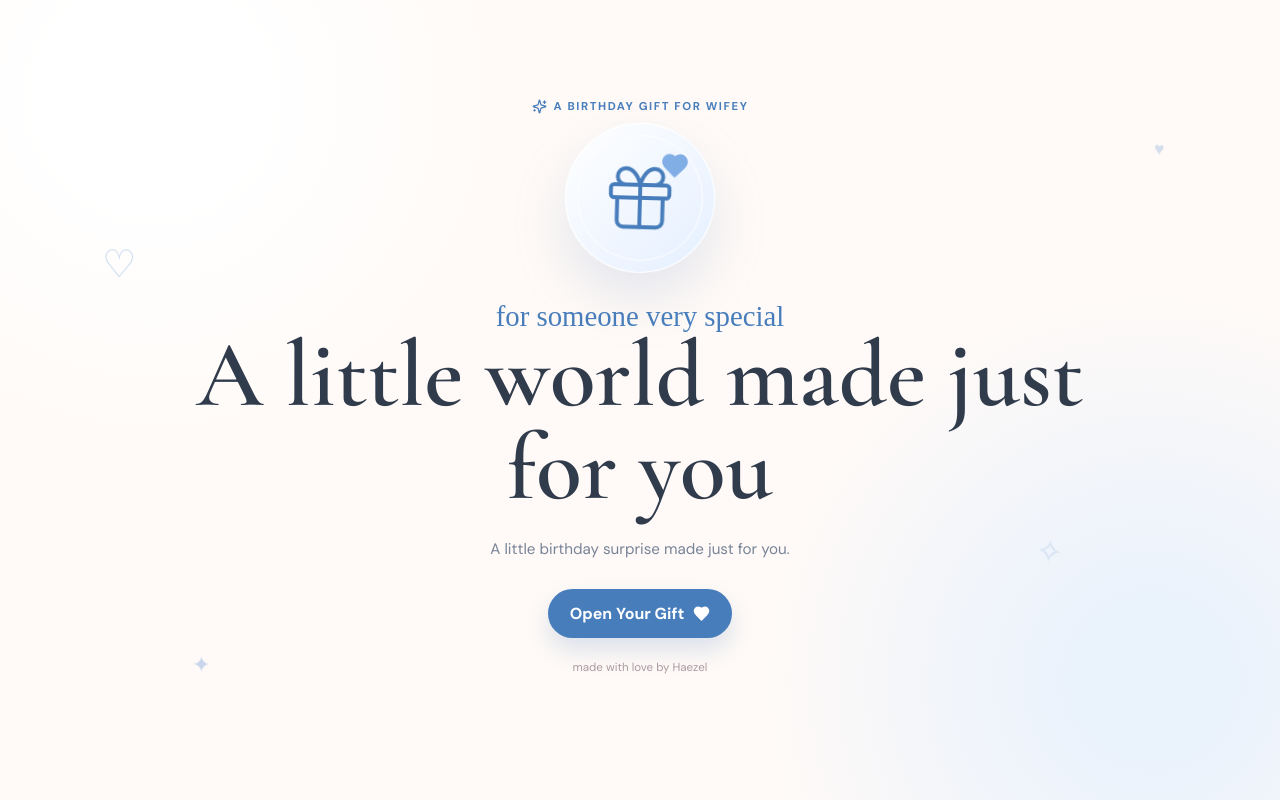
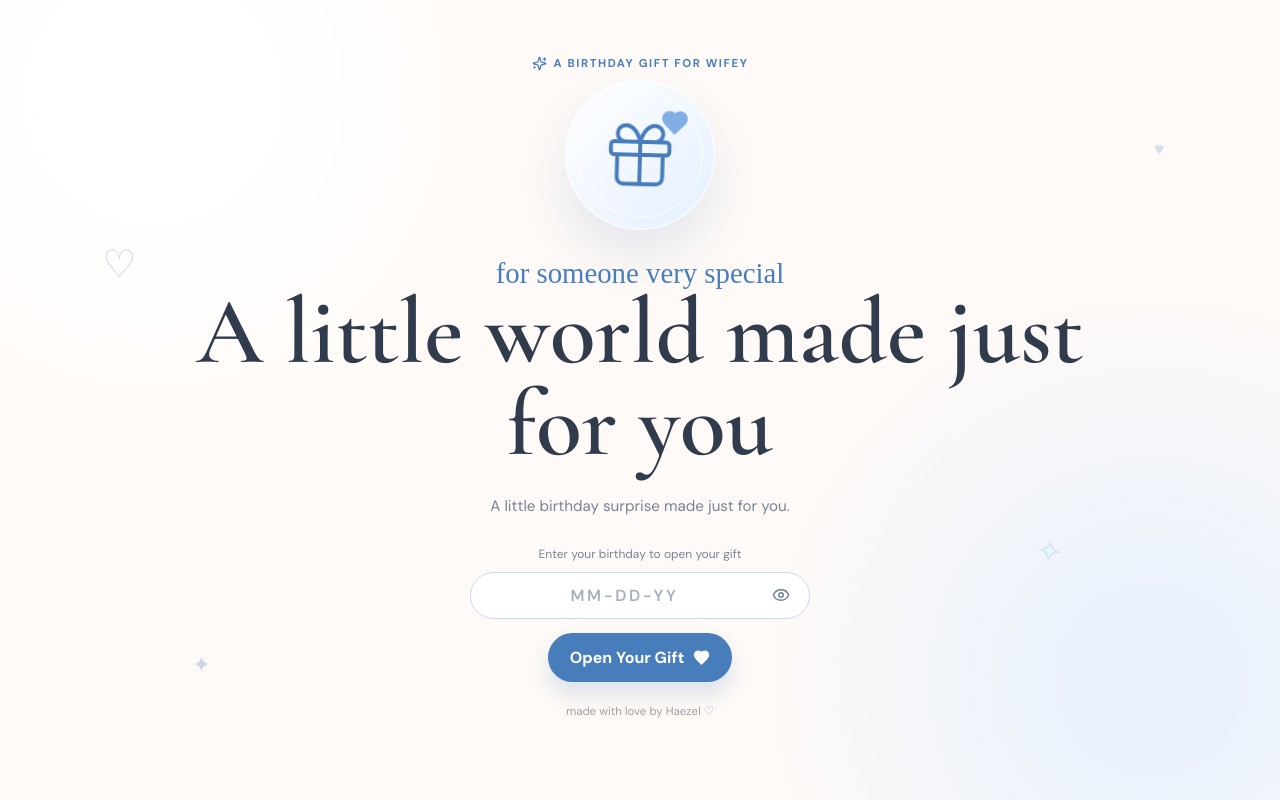
Before and after one commit to harrounnorwood/A-Little-World-Made-Just-for-You, a Next.js app: page / in a window 1280 px wide. Built offline with nearby package versions, Linux system fonts and the light colour scheme; a web font is replaced by a local one.

Commit message:
added lock

```diff
--- a/app/globals.css
+++ b/app/globals.css
@@ -42,3 +42,14 @@ h2 em { color:var(--deep-rose); font-style:normal; }
 @media (prefers-reduced-motion:reduce) { *,*::before,*::after { animation-duration:.01ms!important; animation-iteration-count:1!important; transition-duration:.01ms!important; scroll-behavior:auto!important; } }
 
 .reveal-signature { margin-top:14px!important; color:#efc3cc!important; font-family:"Oooh Baby",cursive; font-size:1.4rem; }
+.welcome-passcode-form { display:flex; flex-direction:column; align-items:center; gap:10px; width:min(100%,340px); margin:0 auto; }
+.welcome-passcode-form label { color:var(--muted); font-size:.75rem; }
+.passcode-input-wrap { position:relative; width:100%; }
+.welcome-passcode-form input { width:100%; border:1px solid #c8d8ec; border-radius:999px; background:#fff; padding:12px 48px 12px 17px; color:var(--ink); font:600 1rem "DM Sans",sans-serif; letter-spacing:.16em; text-align:center; outline:none; }
+.welcome-passcode-form input::placeholder { color:#a5b0bf; }
+.welcome-passcode-form input:focus-visible { border-color:#477dbb; box-shadow:0 0 0 4px #8bb8ed44; }
+.passcode-visibility { position:absolute; top:50%; right:12px; transform:translateY(-50%); display:grid; place-items:center; width:34px; height:34px; border:0; border-radius:50%; background:transparent; color:#718096; }
+.passcode-visibility:hover { color:#477dbb; background:#eef4fb; }
+.passcode-visibility:focus-visible { outline:2px solid #477dbb; outline-offset:2px; }
+.welcome-passcode-form .primary-button { margin-top:4px; }
+.passcode-error { margin:0; color:#a33f50; font-size:.8rem; text-align:center; }
--- a/app/page.tsx
+++ b/app/page.tsx
@@ -2,10 +2,17 @@
 
 import { useState } from "react";
 import { AnimatePresence, motion } from "framer-motion";
-import { ArrowLeft, ArrowRight, Cake, Camera, ChevronRight, Flower2, Gift, Heart, Mail, Music2, Pause, Play, RotateCcw, Sparkles, X } from "lucide-react";
+import { ArrowLeft, ArrowRight, Cake, Camera, ChevronRight, Eye, EyeOff, Flower2, Gift, Heart, Mail, Music2, Pause, Play, RotateCcw, Sparkles, X } from "lucide-react";
 import { giftContent, type FlowerItem, type PhotoItem } from "../src/data/gift-content";
 
 type Section = "menu" | "music" | "flowers" | "pictures" | "messages" | "surprise";
+
+function formatBirthdayPasscode(value: string) {
+  const digits = value.replace(/\D/g, "").slice(0, 6);
+  if (digits.length <= 2) return digits;
+  if (digits.length <= 4) return `${digits.slice(0, 2)}-${digits.slice(2)}`;
+  return `${digits.slice(0, 2)}-${digits.slice(2, 4)}-${digits.slice(4)}`;
+}
 
 const cardData = [
   { id: "music" as const, title: "Music", subtitle: "Our little soundtrack", icon: Music2, className: "card-music" },
@@ -15,6 +22,8 @@ const cardData = [
 ];
 
 export default function Home() {
+  const [passcode, setPasscode] = useState("");
+  const [passcodeError, setPasscodeError] = useState("");
   const [started, setStarted] = useState(false);
   const [section, setSection] = useState<Section>("menu");
   const [selectedPhoto, setSelectedPhoto] = useState<PhotoItem | null>(null);
@@ -23,13 +32,22 @@ export default function Home() {
   const [replayKey, setReplayKey] = useState(0);
 
   const goMenu = () => { setSection("menu"); setSelectedPhoto(null); setSelectedFlower(null); setOpenedLetter(null); };
+  const openGift = (event: React.FormEvent<HTMLFormElement>) => {
+    event.preventDefault();
+    if (passcode.replace(/\D/g, "") === giftContent.accessPasscode.replace(/\D/g, "")) {
+      setPasscodeError("");
+      setStarted(true);
+      return;
+    }
+    setPasscodeError("That code didn’t unlock the gift. Try again.");
+  };
 
   return (
     <main className={section === "surprise" ? "app-shell surprise-shell" : "app-shell"}>
       <Decorations />
       <AnimatePresence mode="wait">
         {!started ? (
-          <WelcomeScreen key="welcome" onStart={() => setStarted(true)} />
+          <WelcomeScreen key="welcome" passcode={passcode} error={passcodeError} onChange={(value) => { setPasscode(value); setPasscodeError(""); }} onSubmit={openGift} />
         ) : section === "menu" ? (
           <Menu key="menu" onNavigate={setSection} />
         ) : section === "music" ? (
@@ -56,7 +74,9 @@ function PageTransition({ children, className = "" }: { children: React.ReactNod
   return <motion.div className={`page ${className}`} initial={{ opacity: 0, y: 16 }} animate={{ opacity: 1, y: 0 }} exit={{ opacity: 0, y: -12 }} transition={{ duration: 0.45 }}>{children}</motion.div>;
 }
 
-function WelcomeScreen({ onStart }: { onStart: () => void }) {
+function WelcomeScreen({ passcode, error, onChange, onSubmit }: { passcode: string; error: string; onChange: (value: string) => void; onSubmit: (event: React.FormEvent<HTMLFormElement>) => void }) {
+  const [showPasscode, setShowPasscode] = useState(false);
+
   return <PageTransition className="welcome-page">
     <div className="eyebrow"><Sparkles size={15} /> A birthday gift for {giftContent.recipientNickname}</div>
     <motion.div className="hero-gift" animate={{ y: [0, -8, 0], rotate: [-2, 2, -2] }} transition={{ repeat: Infinity, duration: 4 }}>
@@ -65,8 +85,18 @@ function WelcomeScreen({ onStart }: { onStart: () => void }) {
     <p className="script-text">for someone very special</p>
     <h1>{giftContent.welcomeGreeting}</h1>
     <p className="lead">{giftContent.intro}</p>
-    <button className="primary-button" onClick={onStart}>Open Your Gift <Heart size={17} fill="currentColor" /></button>
-    <p className="small-note">made with love by {giftContent.senderName}</p>
+    <form className="welcome-passcode-form" onSubmit={onSubmit}>
+      <label htmlFor="birthday-passcode">Enter your birthday to open your gift</label>
+      <div className="passcode-input-wrap">
+        <input id="birthday-passcode" type={showPasscode ? "text" : "password"} inputMode="numeric" autoComplete="off" maxLength={8} placeholder="MM-DD-YY" value={passcode} onChange={(event) => onChange(formatBirthdayPasscode(event.target.value))} aria-describedby={error ? "passcode-error" : undefined} aria-invalid={Boolean(error)} />
+        <button className="passcode-visibility" type="button" onClick={() => setShowPasscode((visible) => !visible)} aria-label={showPasscode ? "Hide passcode" : "Show passcode"} aria-pressed={showPasscode}>
+          {showPasscode ? <EyeOff size={18} /> : <Eye size={18} />}
+        </button>
+      </div>
+      {error && <p className="passcode-error" id="passcode-error" role="alert">{error}</p>}
+      <button className="primary-button" type="submit">Open Your Gift <Heart size={17} fill="currentColor" /></button>
+    </form>
+    <p className="small-note">made with love by {giftContent.senderName} ♡</p>
   </PageTransition>;
 }
 
--- a/src/data/gift-content.ts
+++ b/src/data/gift-content.ts
@@ -25,6 +25,7 @@ export const giftContent = {
   senderName: "Haezel",
   recipientName: "[Recipient name]",
   recipientNickname: "Wifey",
+  accessPasscode: "10-29-07",
   welcomeGreeting: "A little world made just for you",
   intro: "A little birthday surprise made just for you.",
   playlistTitle: "Songs That Remind Me of You",
```
